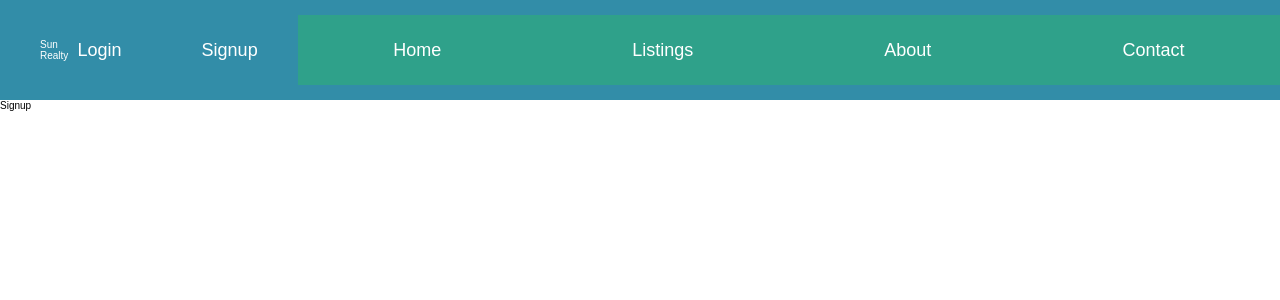
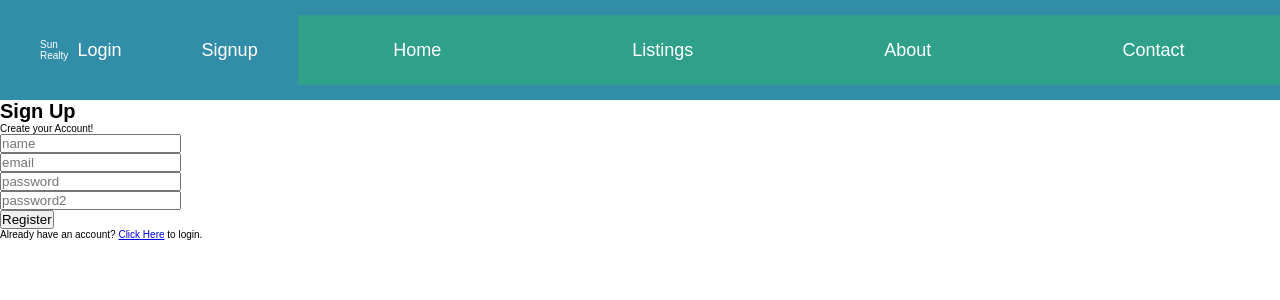
Before and after one commit to Neoj1sec142/sun_realty, a React (Create React App) app in the folder frontend/: page /signup in a window 1280 px wide. Shown: the top 300 px of the page. Built offline with nearby package versions, Linux system fonts and the light colour scheme.

Commit message:
set up signup and login forms

```diff
--- a/frontend/package.json
+++ b/frontend/package.json
@@ -10,6 +10,7 @@
     "node-sass": "^7.0.3",
     "react": "^18.2.0",
     "react-dom": "^18.2.0",
+    "react-helmet": "^6.1.0",
     "react-redux": "^8.0.4",
     "react-router-dom": "^6.4.2",
     "react-scripts": "5.0.1",
--- a/frontend/src/App.js
+++ b/frontend/src/App.js
@@ -12,7 +12,7 @@ import Home from './containers/Home'
 import ListingDetail from './containers/ListingDetail'
 import Listings from './containers/Listings'
 import Signin from './containers/Signin'
-import Signup from './containers/Signup'
+import Login from './containers/Signup'
 import NotFound from './components/NotFound'
 
 
@@ -28,7 +28,7 @@ const App = () => {
             <Route path='/listings/:id' element={<ListingDetail />}/>
             <Route path='/listings' element={<Listings />}/>
             <Route path='/login' element={<Signin />}/>
-            <Route path='/signup' element={<Signup />}/>
+            <Route path='/signup' element={<Login />}/>
             <Route path='*' element={<NotFound />}/>
           </Routes>
         </Layout>
--- a/frontend/src/containers/Signin.js
+++ b/frontend/src/containers/Signin.js
@@ -1,9 +1,68 @@
-import React from 'react'
+import React, {useState} from 'react'
+import {Link, useNavigate} from 'react-router-dom'
+import { Helmet } from 'react-helmet';
+import { connect } from 'react-redux';
+import PropTypes from 'prop-types'
+import { login } from '../actions/auth';
 
-const Signin = () => {
+const Login = ({login, isAuthenticated}) => {
+  const navigate = useNavigate()
+  const [formData, setFormData] = useState({
+    email: '',
+    password: ''
+  })
+  const {email, password} = formData;
+  const onChange = e => setFormData({...formData, [e.target.name]: e.target.value})
+  const onSubmit = e => {
+    e.preventDefault()
+    login(email, password)
+  }
+
+  if(isAuthenticated){
+    navigate('/')
+  }
   return (
-    <div>Signin</div>
+    <div class='auth'>
+      <Helmet>
+        <title>Sun Realty - Login</title>
+        <meta name='description' content='login page'/>
+      </Helmet>
+      <h1 className='auth__title'>Sign In</h1>
+      <p className='auth__lead'>Sign into your Account!</p>
+      <form className='auth__form' onSubmit={e=> onSubmit(e)}>
+        <div className='auth__form__group'>
+          <input className='auth__form__input'
+            type='email'
+            placeholder='email'
+            name='email'
+            value={email}
+            onChange={e=>onChange(e)}
+            required />
+        </div>
+        <div className='auth__form__group'>
+          <input className='auth__form__input'
+            type='password'
+            placeholder='password'
+            name='password'
+            value={password}
+            minLength='6'
+            onChange={e=>onChange(e)}
+            required />
+        </div>
+        <button className='auth__form__button'>Login</button>
+      </form>
+      <p className='auth__authtext'>Don't have an account? <Link className='auth__authtext__link' to='/signup'>Click Here</Link> to register.</p>
+    </div>
   );
 }
 
-export default Signin;
+Login.propTypes = {
+  login: PropTypes.func.isRequired,
+  isAuthenticated: PropTypes.bool
+}
+
+const mapStateToProps = state => ({
+  isAuthenticated: state.auth.isAuthenticated
+})
+
+export default connect(mapStateToProps, {login})(Login);
--- a/frontend/src/containers/Signup.js
+++ b/frontend/src/containers/Signup.js
@@ -1,9 +1,99 @@
-import React from 'react'
+import React, {useState} from 'react'
+import { connect } from 'react-redux';
+import { Link, useNavigate } from 'react-router-dom';
+import { Helmet } from 'react-helmet';
+import {setAlert} from '../actions/alert'
+import { signup } from '../actions/auth';
+import PropTypes from 'prop-types'
 
-const Signup = () => {
+const Signup = ({setAlert, signup, isAutheticated}) => {
+
+  const navigate = useNavigate()
+
+  const [formData, setFormData] = useState({
+    name: '',
+    email: '',
+    password: '',
+    password2: ''
+  })
+
+  const { name, email, password, password2} = formData;
+
+  const onChange = e => setFormData({...formData, [e.target.name]: e.target.value})
+
+  const onSubmit = e => {
+    e.preventDefault()
+    if(password !== password2){
+      setAlert('Passwords do not match', 'error')
+    }else{
+      signup(name, email, password, password2)
+    }
+  }
+  if(isAutheticated){
+    navigate('/')
+  }
   return (
-    <div>Signup</div>
+    <div class='auth'>
+      <Helmet>
+        <title>Sun Realty - Register</title>
+        <meta name='description' content='login page'/>
+      </Helmet>
+      <h1 className='auth__title'>Sign Up</h1>
+      <p className='auth__lead'>Create your Account!</p>
+      <form className='auth__form' onSubmit={e=> onSubmit(e)}>
+        <div className='auth__form__group'>
+          <input className='auth__form__input'
+            type='name'
+            placeholder='name'
+            name='name'
+            value={name}
+            onChange={e=>onChange(e)}
+            required />
+        </div>
+        <div className='auth__form__group'>
+          <input className='auth__form__input'
+            type='email'
+            placeholder='email'
+            name='email'
+            value={email}
+            onChange={e=>onChange(e)}
+            required />
+        </div>
+        <div className='auth__form__group'>
+          <input className='auth__form__input'
+            type='password'
+            placeholder='password'
+            name='password'
+            value={password}
+            minLength='6'
+            onChange={e=>onChange(e)}
+            required />
+        </div>
+        <div className='auth__form__group'>
+          <input className='auth__form__input'
+            type='password'
+            placeholder='password2'
+            name='password2'
+            value={password2}
+            minLength='6'
+            onChange={e=>onChange(e)}
+            required />
+        </div>
+        <button type='submit' className='auth__form__button'>Register</button>
+      </form>
+      <p className='auth__authtext'>Already have an account? <Link className='auth__authtext__link' to='/login'>Click Here</Link> to login.</p>
+    </div>
   );
 }
 
-export default Signup;
+Signup.propTypes = {
+  setAlert: PropTypes.func.isRequired,
+  signup: PropTypes.func.isRequired,
+  isAutheticated: PropTypes.bool
+}
+
+const mapStateToProps = state => ({
+  isAutheticated: state.auth.isAutheticated
+})
+
+export default connect(mapStateToProps, {setAlert, signup})(Signup);
```
Also changed, not shown: frontend/src/sass/components/_auth.scss (added), 2 other files (tests, documents, lock files or other folders).
